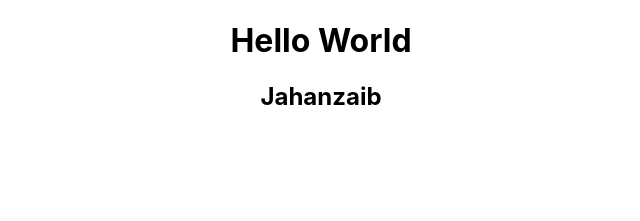
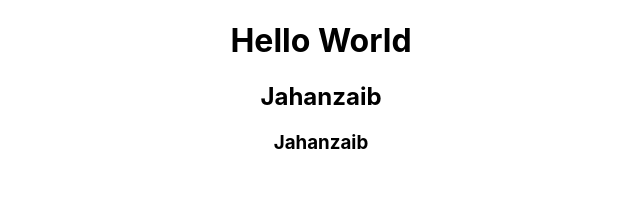
Before and after one commit to Jahanzaiib/Bootcamp, a React (Create React App) app: page / in a window 1280 px wide. Shown: the top 221 px of the page, without its empty margins (319-959 px from the left). Built offline with nearby package versions, Linux system fonts and the light colour scheme.

Commit message:
update the error

```diff
--- a/src/App.js
+++ b/src/App.js
@@ -7,6 +7,7 @@ function App() {
     <div className="App">
       <h1>Hello World</h1>
       <h2>Jahanzaib</h2>
+      <h3>Jahanzaib</h3>
     </div>
   );
 }
```
